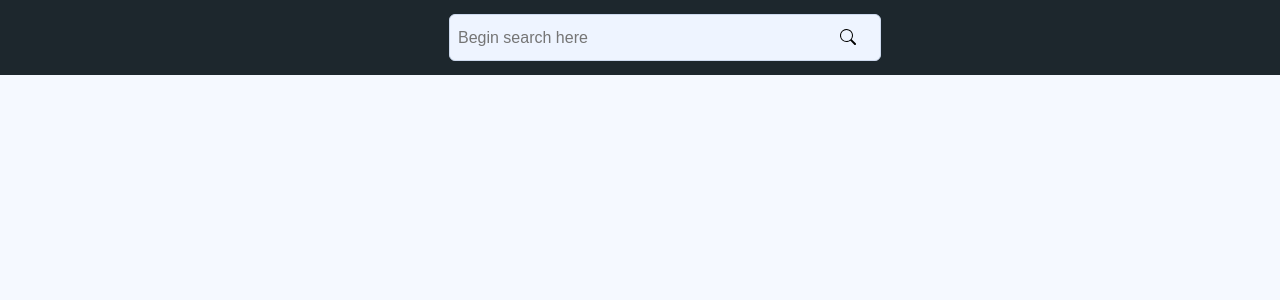
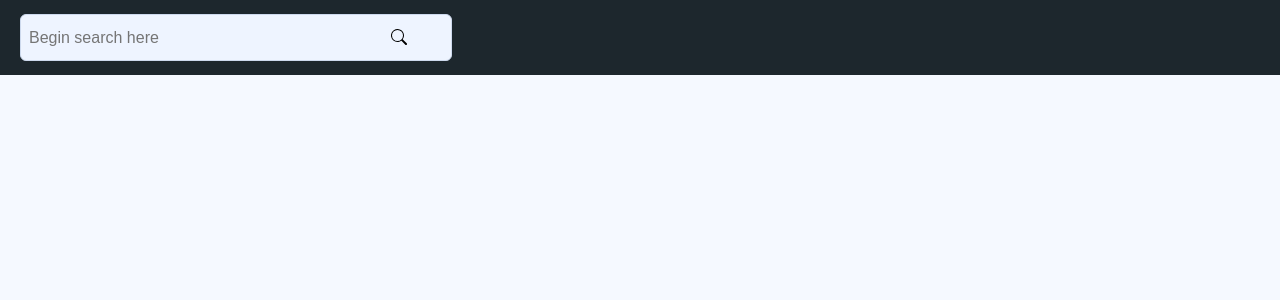
Before and after one commit to zhhjoseph/autocomplete, a React (Create React App) app: page / in a window 1280 px wide. Shown: the top 300 px of the page. Built offline with nearby package versions, Linux system fonts and the light colour scheme.

Commit message:
finishing touches

```diff
--- a/src/UI/CustomInput.jsx
+++ b/src/UI/CustomInput.jsx
@@ -1,6 +1,6 @@
 import React from "react";
 import styled from "styled-components";
-import { SECONDARY_COLOR } from "../Styles";
+import { BASIC_MOBILE_MEDIA_QUERY, SECONDARY_COLOR } from "../Styles";
 import { BsSearch } from "react-icons/bs";
 import { AiOutlineClose } from "react-icons/ai";
 
@@ -19,6 +19,9 @@ const InputContainer = styled.div`
   justify-content: center;
   align-items: center;
   width: ${(props) => (props.width ? props.width : "100%")};
+  @media ${BASIC_MOBILE_MEDIA_QUERY} {
+    width: 300px;
+  }
 `;
 
 const StyledSearchIcon = styled(BsSearch)`
--- a/src/components/Autocomplete.jsx
+++ b/src/components/Autocomplete.jsx
@@ -102,15 +102,16 @@ const Autocomplete = () => {
 const SearchBarDiv = styled.div`
   position: relative;
   display: flex;
+  flex-direction: column;
+  align-items: flex-start;
   justify-content: center;
-  align-items: center;
   height: 100%;
   width: 100%;
-  float: right;
 `;
 
 const StyledSearchBar = styled(CustomInput)`
   z-index: 2;
+  margin-left: 20px;
 `;
 
 const BackgroundDim = styled.div`
--- a/src/components/DropDownList.jsx
+++ b/src/components/DropDownList.jsx
@@ -62,12 +62,14 @@ const DropDownList = ({
 };
 
 const StyledCategoryList = styled.ul`
-  position: fixed;
+  position: absolute;
   list-style: none;
   background: white;
-  top: 75px;
   z-index: 2;
   width: 400px;
+  top: 75px;
+  margin-left: 20px;
+
   border-radius: 6px;
   padding: 0px 0px 15px 0px;
   @media ${BASIC_MOBILE_MEDIA_QUERY} {
@@ -93,11 +95,6 @@ const StyledProductList = styled.ul`
   li:hover {
     background-color: rgb(0, 0, 0, 0.2);
   }
-  /* li:hover {
-    text-decoration: underline;
-    cursor: pointer;
-    font-weight: 700;
-  } */
 `;
 
 const StyledProductListItem = styled.li`
```
